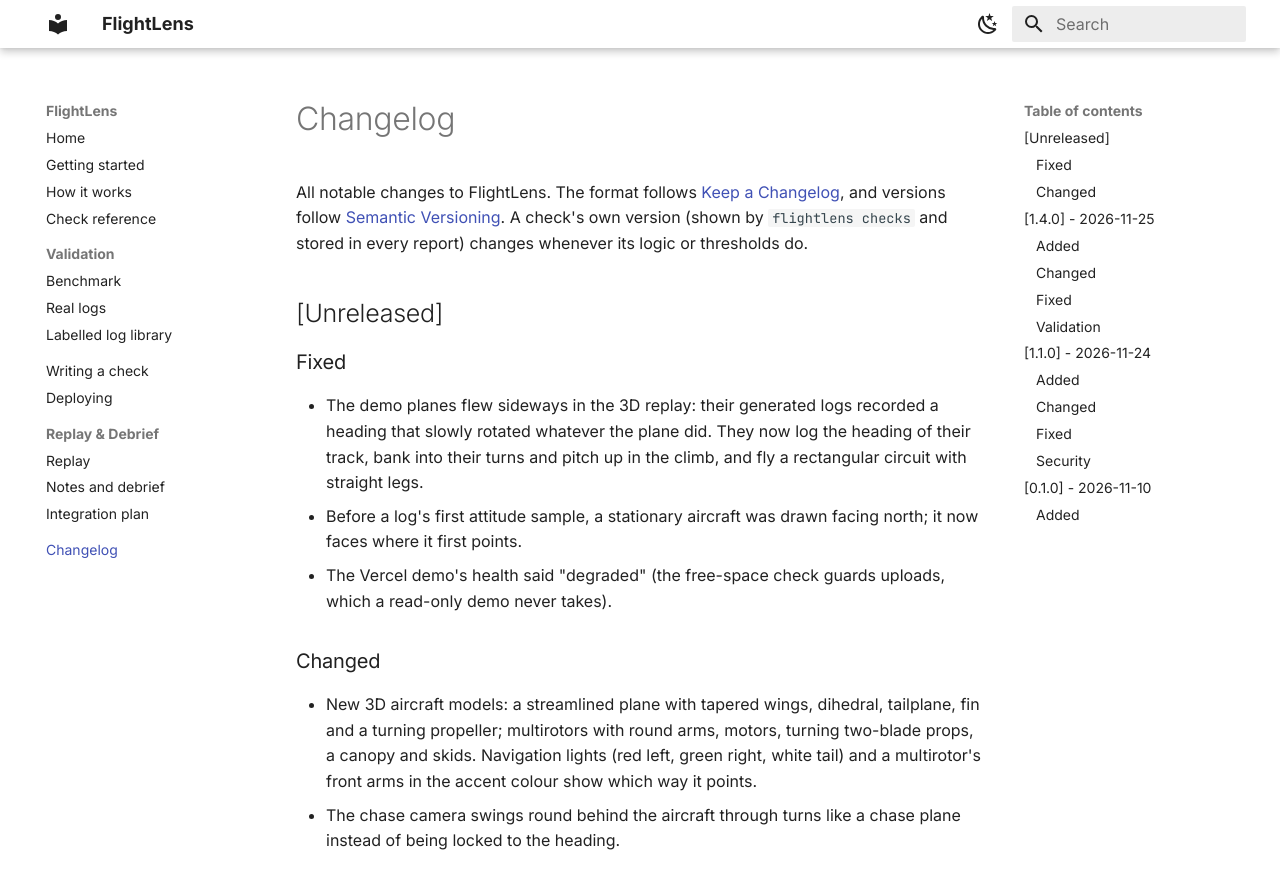
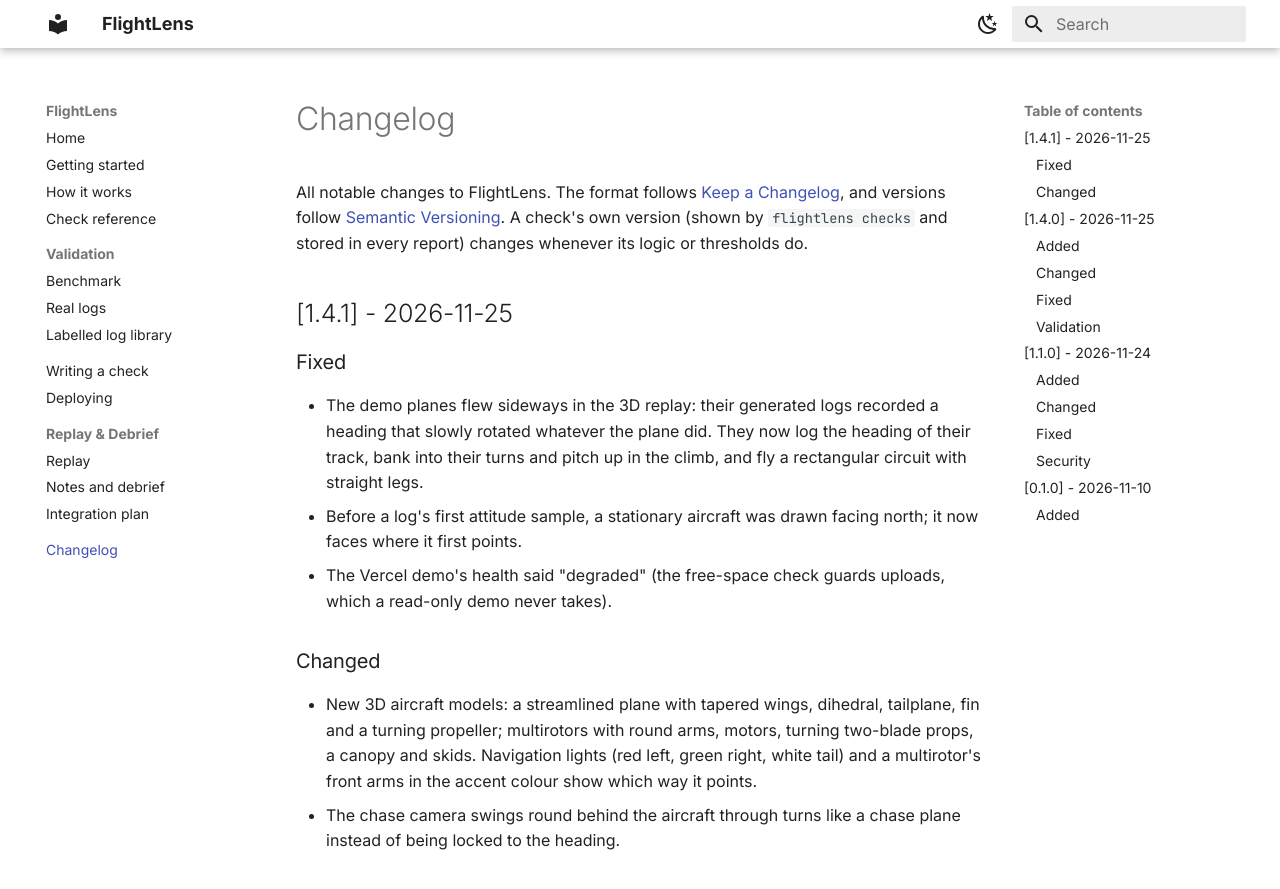
Before and after one commit to naol-zewdie/flightlens-flight-log-analyzer, an MkDocs documentation site: the page built from docs/changelog.md, in a window 1280 px wide and 900 px high. Shown: the top 889 px of the window. Built offline with MkDocs 1.6.1 and Material for MkDocs 9.7.7, drawn with Linux system fonts in a browser that asks for light colours.

Commit message:
Release 1.4.1: 3D replay direction fix, new aircraft models, chase camera
- Version 1.4.1; the [Unreleased] changelog section dated.
- Regenerated check reference and validation report (54/54); private real
  logs 92/92.

Co-Authored-By: Claude Opus 5.5 <noreply@anthropic.com>

```diff
--- a/CHANGELOG.md
+++ b/CHANGELOG.md
@@ -6,7 +6,7 @@ All notable changes to FlightLens. The format follows
 `flightlens checks` and stored in every report) changes whenever its logic or
 thresholds do.
 
-## [Unreleased]
+## [1.4.1] - 2026-11-25
 
 ### Fixed
 - The demo planes flew sideways in the 3D replay: their generated logs recorded
--- a/docs/checks.md
+++ b/docs/checks.md
@@ -1,6 +1,6 @@
 # Check reference
 
-Generated from FlightLens 1.4.0 by `scripts/gen_check_docs.py`; `flightlens checks` prints the same from the installed version. Thresholds are starting values, not limits approved for your aircraft; override them with `analyze(flight, config={"vibration.level": {"attention": 25}})`.
+Generated from FlightLens 1.4.1 by `scripts/gen_check_docs.py`; `flightlens checks` prints the same from the installed version. Thresholds are starting values, not limits approved for your aircraft; override them with `analyze(flight, config={"vibration.level": {"attention": 25}})`.
 
 ## Attitude tracking check
 
--- a/docs/validation.md
+++ b/docs/validation.md
@@ -1,6 +1,6 @@
 # Validation benchmark
 
-Generated by `scripts/benchmark.py` with FlightLens 1.4.0 on 2026-11-25. Do not edit by hand.
+Generated by `scripts/benchmark.py` with FlightLens 1.4.1 on 2026-11-25. Do not edit by hand.
 
 ## What this measures
 
--- a/pyproject.toml
+++ b/pyproject.toml
@@ -1,6 +1,6 @@
 [project]
 name = "flightlens"
-version = "1.4.0"
+version = "1.4.1"
 description = "Automatic drone flight log analysis: a health verdict, ranked findings and the evidence behind them."
 readme = "README.md"
 license = { text = "MIT" }
--- a/src/flightlens/__init__.py
+++ b/src/flightlens/__init__.py
@@ -1,3 +1,3 @@
 """FlightLens: automatic drone flight log analysis."""
 
-__version__ = "1.4.0"
+__version__ = "1.4.1"
```
Also changed, not shown: other parts of docs/validation.md (+3 -3 lines), README.md (+1 -1 lines), 2 other files.
